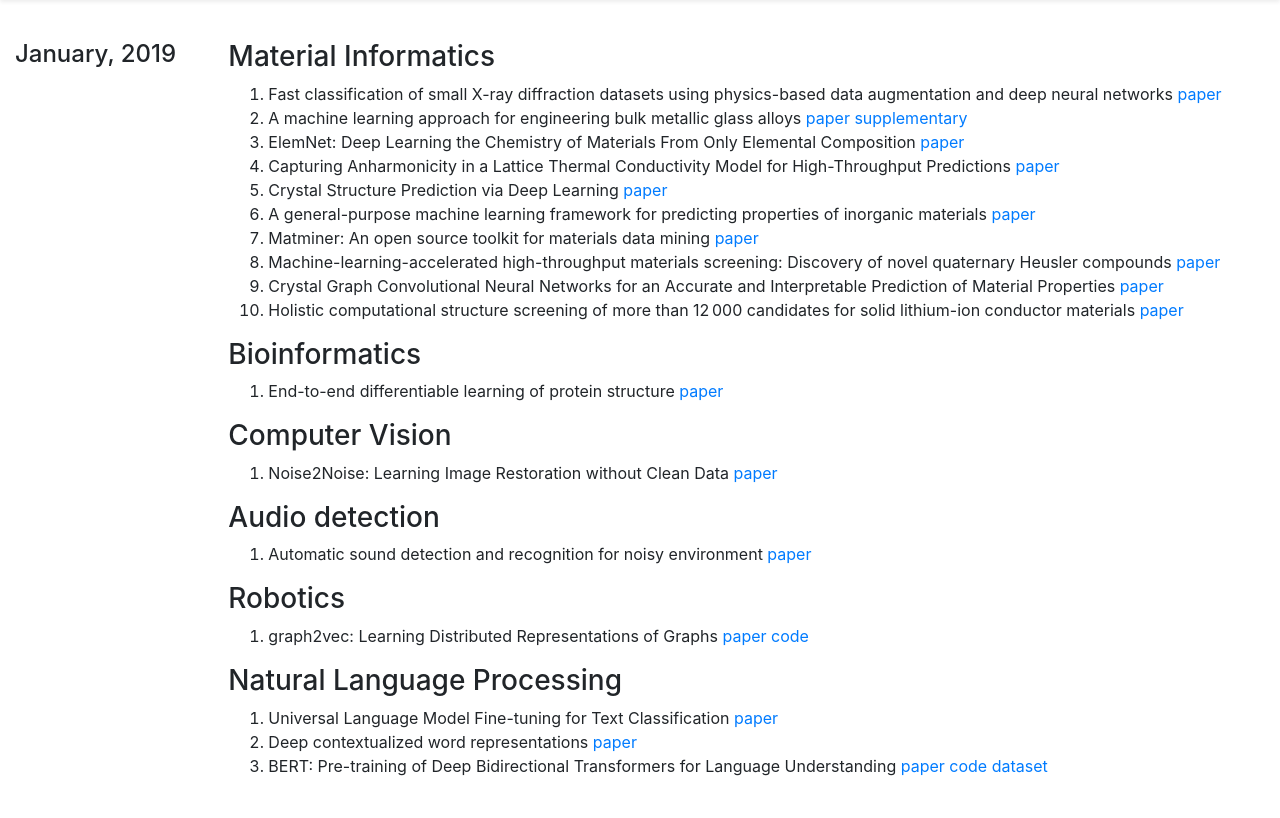
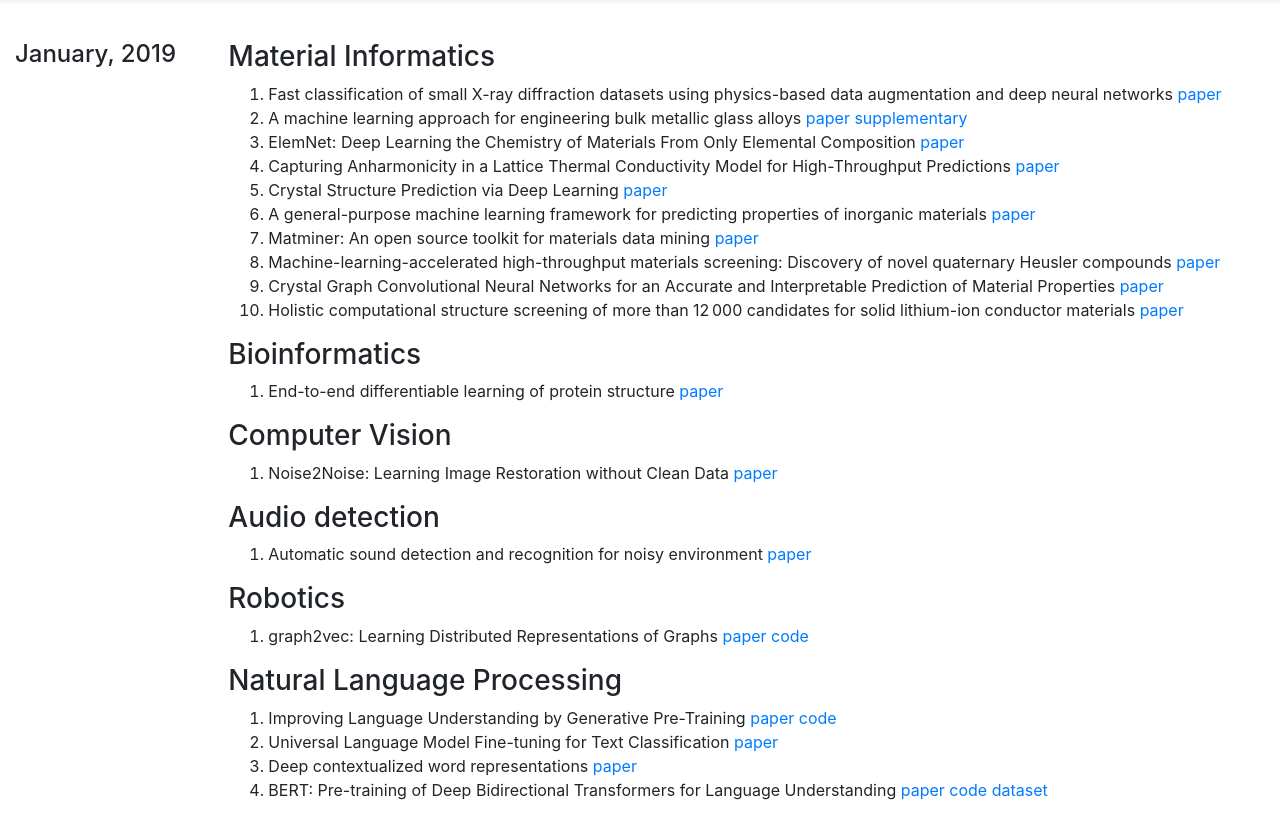
Before and after one commit to mleglab/mleglab.github.io, a plain HTML site: page index.html in a window 1280 px wide. Shown: the part 67-885 px from the top of the page. Before the commit the page ends 861 px from the top, so only its background shows below. Drawn offline with nearby package versions, Linux system fonts and the light colour scheme.

Commit message:
add opai nlp paper

```diff
--- a/index.html
+++ b/index.html
@@ -69,6 +69,7 @@
 	      </ol>
 	      <h3>Natural Language Processing</h3>
 	      <ol>
+	      	<li>Improving Language Understanding by Generative Pre-Training <a href="http://openai-assets.s3.amazonaws.com/research-covers/language-unsupervised/language_understanding_paper.pdf">paper</a> <a href="https://github.com/openai/finetune-transformer-lm">code</a></li>
 	      	<li>Universal Language Model Fine-tuning for Text Classification <a href="https://arxiv.org/pdf/1801.06146.pdf">paper</a></li>
 	      	<li>Deep contextualized word representations <a href="https://arxiv.org/pdf/1802.05365.pdf">paper</a></li>
 	      	<li>BERT: Pre-training of Deep Bidirectional Transformers for Language Understanding <a href="https://arxiv.org/pdf/1810.04805.pdf">paper</a> <a href="https://github.com/google-research/bert">code</a> <a href="https://rajpurkar.github.io/SQuAD-explorer/">dataset</a></li>
```
